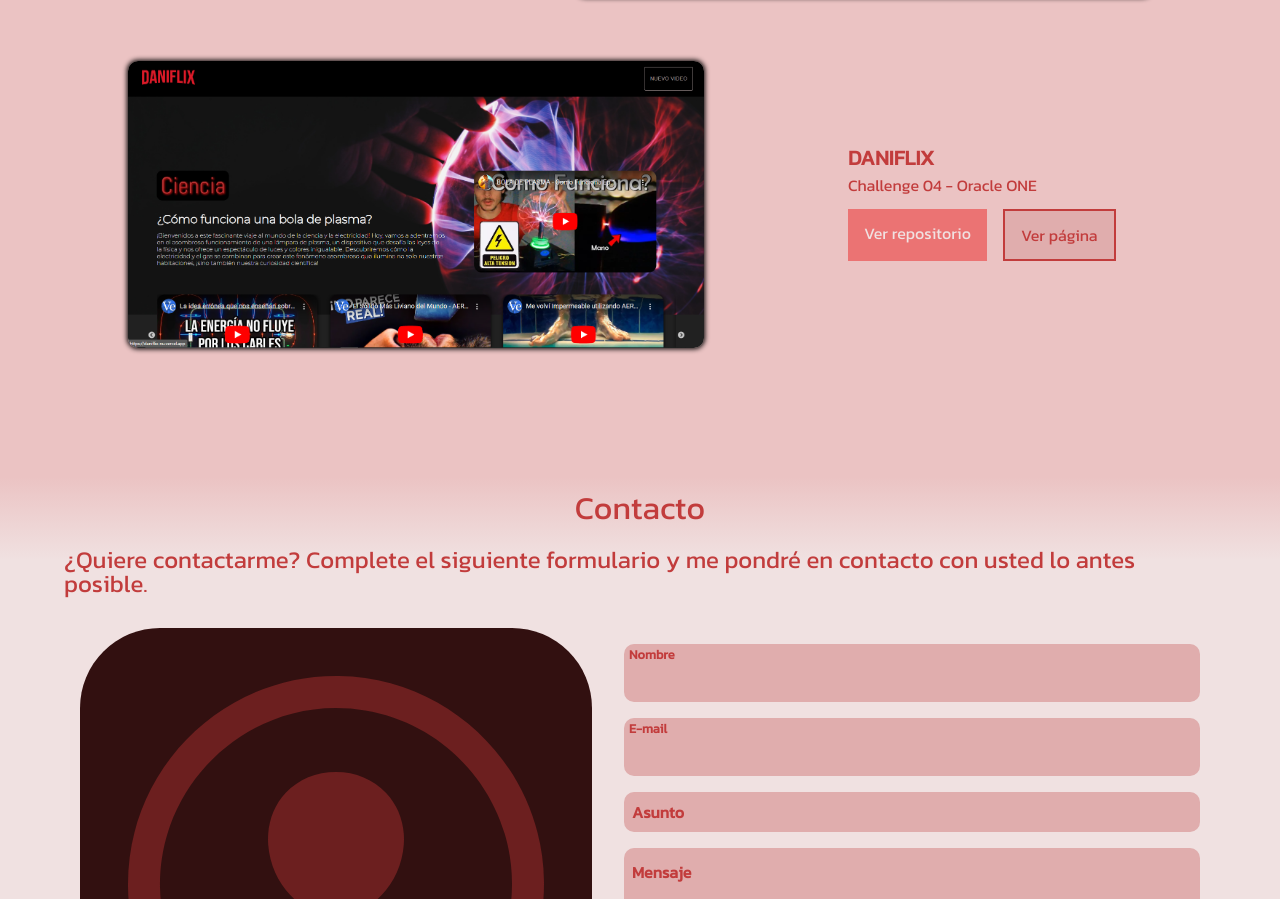
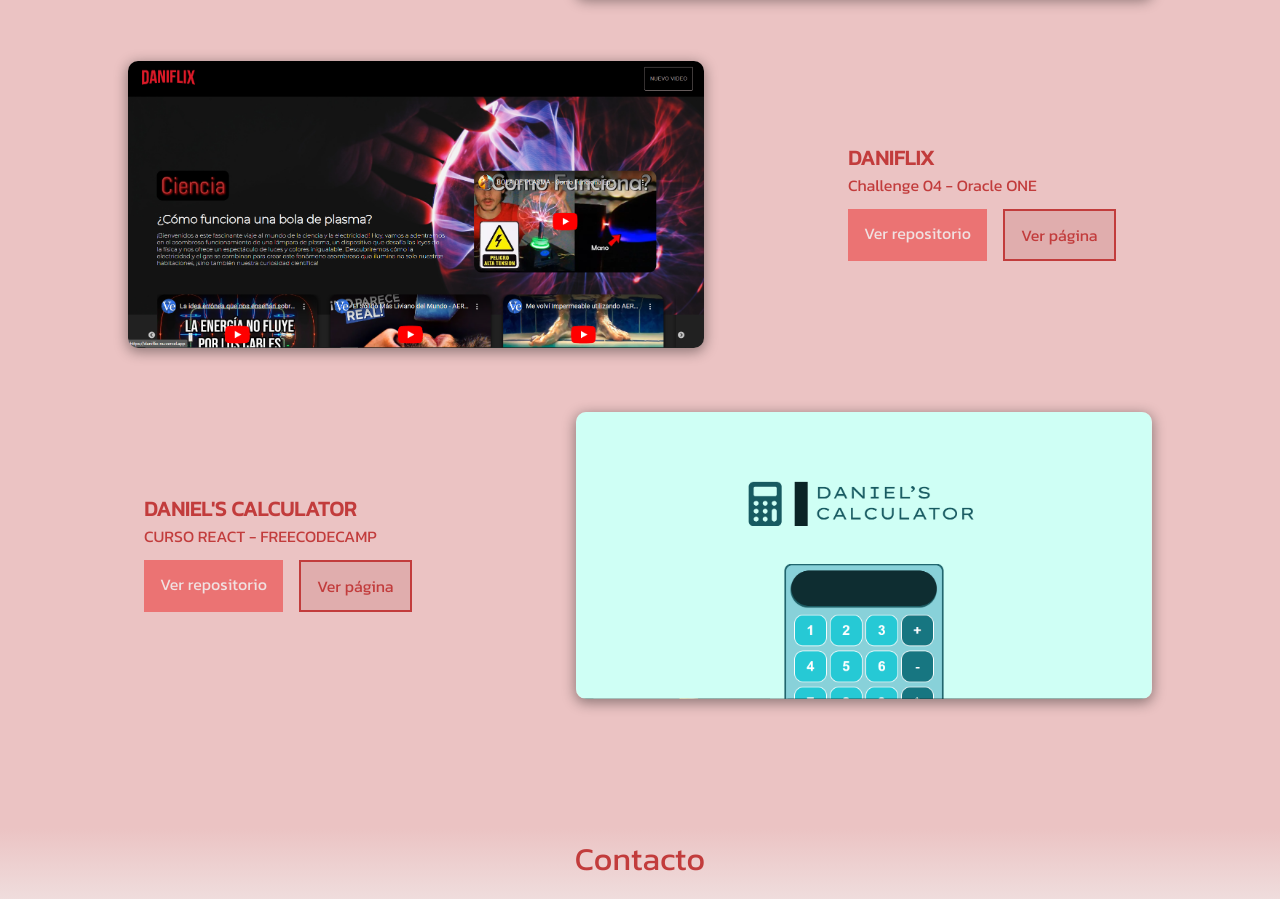
Before and after one commit to JoseDanielMantillaFranqui/PORTAFOLIO, a plain HTML site: page index.html in a window 1280 px wide. Shown: the part 3232-4131 px from the top of the page. Drawn offline with nearby package versions, Linux system fonts and the light colour scheme.

Commit message:
Añadida app web 'daniels-calculator' a la sección de experiencia profesional

```diff
--- a/index.html
+++ b/index.html
@@ -201,6 +201,17 @@
 							</div>
 						</div>
 					</li>
+					<li class="experiencia-d-item">
+						<img src="img/daniels-calculator.png" class="experiencia-d-item-img">
+						<div class="experiencia-d-item-descripcion">
+							<h5 class="titulo-experiencia">DANIEL'S CALCULATOR</h5>
+							<p>CURSO REACT - FREECODECAMP</p>
+							<div class="experiencia-d-item-botones">
+								<a href="https://github.com/JoseDanielMantillaFranqui/CALCULADORA" class="experiencia-d-item-enlace-1">Ver repositorio</a>
+								<a href="https://daniels-calculator.vercel.app/" class="experiencia-d-item-enlace-2">Ver página</a>
+							</div>
+						</div>
+					</li>
 				</ul>
 			</div>
 		</section>
--- a/style.css
+++ b/style.css
@@ -487,7 +487,7 @@
     width: 90%;
     border-radius: 10px;
     border: none;
-    box-shadow: 0 0 5px 1px #000;
+    box-shadow: 0 3px 13px 1px rgba(0, 0, 0, 0.394);
 }
 
 .experiencia-d-item-descripcion {
```
Also changed, not shown: img/daniels-calculator.png (added).
